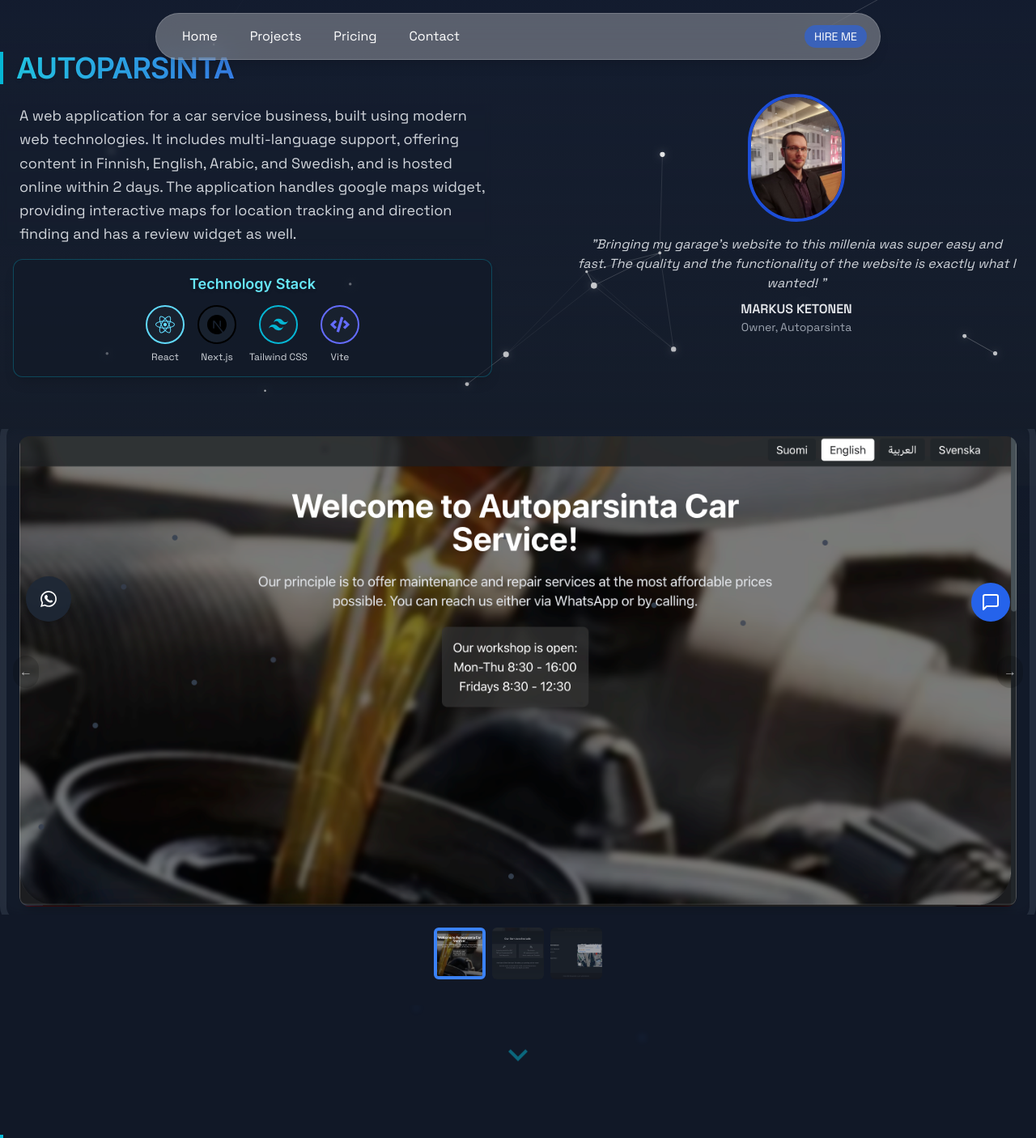
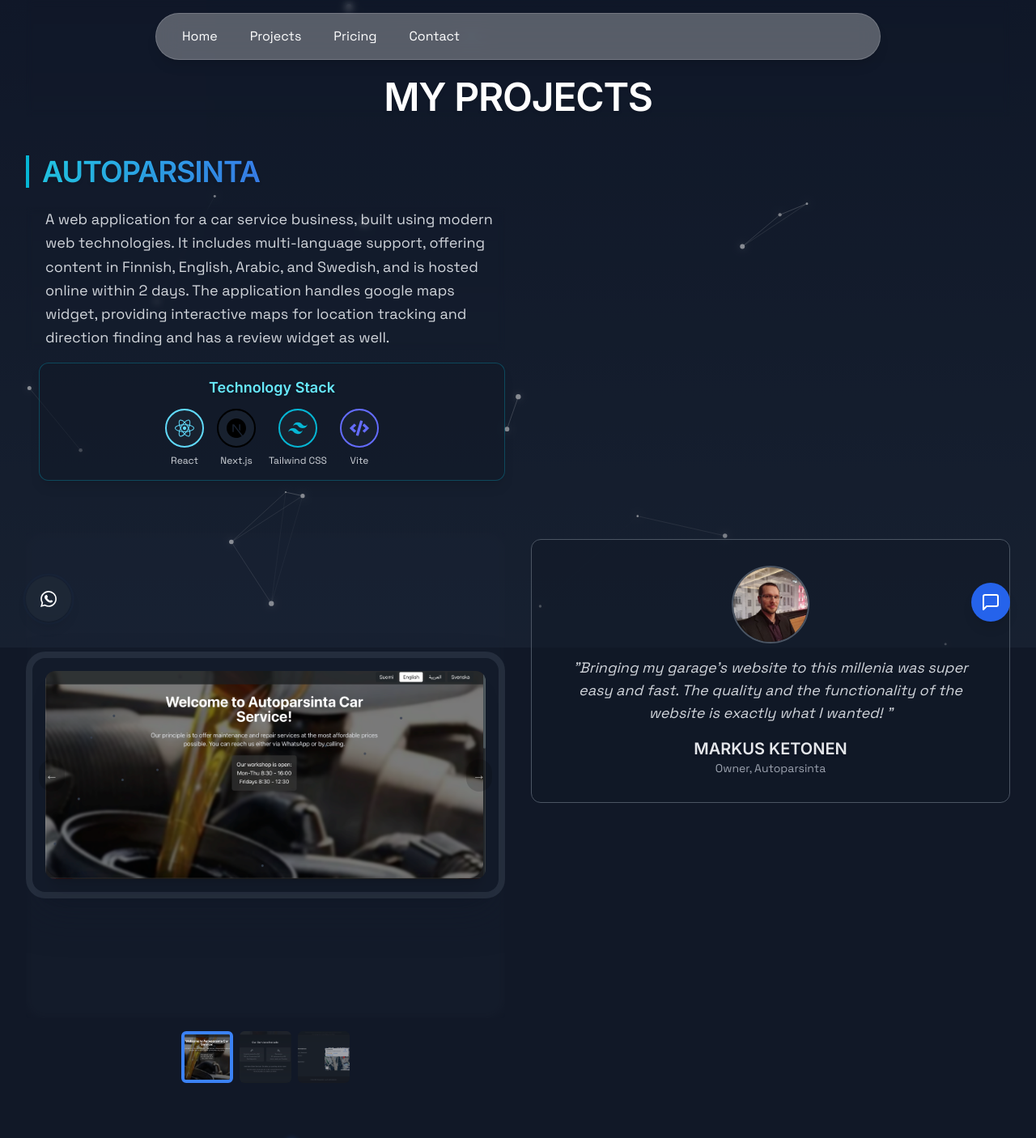
Before and after one commit to GloryMighty/PersonalWebsite, a Next.js app: page /projects in a window 1280 px wide. Shown: the top 1406 px of the page at 81% size. Built offline with nearby package versions, Linux system fonts and the light colour scheme.

Commit message:
Deployment

```diff
--- /dev/null
+++ b/app/contact/page.tsx
@@ -0,0 +1,89 @@
+"use client"
+
+import React from 'react';
+import { Github, Linkedin, Twitter, Mail } from "lucide-react"
+import SocialLinksWidget from '@/components/SocialLinksWidget';
+
+// Custom WhatsApp icon component
+const WhatsAppIcon: React.FC<{ className?: string }> = ({ className }) => (
+  <svg
+    xmlns="http://www.w3.org/2000/svg"
+    viewBox="0 0 24 24"
+    fill="currentColor"
+    className={className}
+  >
+    <path d="M12.04 2c-5.46 0-9.91 4.45-9.91 9.91 0 1.75.46 3.45 1.32 4.95L2.05 22l5.25-1.38c1.45.79 3.08 1.21 4.74 1.21 5.46 0 9.91-4.45 9.91-9.91 0-2.65-1.03-5.14-2.9-7.01A9.815 9.815 0 0 0 12.04 2zm.01 1.67c2.2 0 4.26.86 5.82 2.42a8.225 8.225 0 0 1 2.41 5.83c0 4.54-3.7 8.23-8.24 8.23-1.48 0-2.93-.39-4.19-1.15l-.3-.18-3.12.82.83-3.04-.2-.32a8.188 8.188 0 0 1-1.26-4.38c.01-4.54 3.7-8.23 8.25-8.23zM8.53 7.33c-.16 0-.43.06-.66.31-.22.25-.87.86-.87 2.07 0 1.21.88 2.38 1 2.54.12.15 1.75 2.67 4.3 3.66.59.26 1.05.41 1.41.52.59.19 1.13.16 1.56.1.48-.07 1.47-.6 1.67-1.18.2-.58.2-1.07.14-1.18s-.22-.15-.47-.26-.88-.43-1.1-.48c-.22-.05-.38-.07-.54.06-.16.14-.62.48-.76.58-.14.1-.29.12-.54 0-.25-.14-1.05-.39-1.99-1.23-.74-.66-1.23-1.47-1.38-1.72-.14-.25-.02-.38.11-.51.12-.12.25-.33.38-.49.12-.16.16-.28.22-.47.05-.19.03-.36-.02-.47s-.54-1.31-.76-1.8c-.2-.47-.41-.41-.54-.42z" />
+  </svg>
+)
+
+// Social links data for contact page
+const socialLinks = [
+  {
+    icon: <WhatsAppIcon className="w-6 h-6" />,
+    href: "https://wa.me/358451333953",
+    label: "WhatsApp",
+    color: "hover:text-green-500",
+  },
+  {
+    icon: <Github className="w-6 h-6" />,
+    href: "https://github.com/GloryMighty",
+    label: "GitHub",
+    color: "hover:text-gray-300",
+  },
+  {
+    icon: <Linkedin className="w-6 h-6" />,
+    href: "https://linkedin.com/in/viacheslav-mamatov-61169032b/",
+    label: "LinkedIn",
+    color: "hover:text-blue-400",
+  },
+  {
+    icon: <Twitter className="w-6 h-6" />,
+    href: "https://twitter.com/allhopeisgo",
+    label: "Twitter",
+    color: "hover:text-blue-300",
+  },
+  {
+    icon: <Mail className="w-6 h-6" />,
+    href: "mailto:mamatovviacheslav@gmail.com",
+    label: "Email",
+    color: "hover:text-red-400",
+  },
+];
+
+export default function ContactPage() {
+  return (
+    <div className="min-h-screen bg-gradient-to-br from-white to-blue-50 dark:from-gray-900 dark:to-black py-12 px-4 pt-24">
+      <div className="max-w-5xl mx-auto text-center">
+        <h1 className="text-3xl md:text-4xl font-bold mb-12
+          text-transparent bg-clip-text bg-gradient-to-r from-blue-600 to-purple-600">
+          Contact me
+        </h1>
+
+        {/* Horizontal Social Links */}
+        <div className="flex justify-center space-x-4 mb-16">
+          {socialLinks.map((link) => (
+            <a
+              key={link.label}
+              href={link.href}
+              target="_blank"
+              rel="noopener noreferrer"
+              className={`
+                p-3
+                bg-white dark:bg-gray-800
+                rounded-full
+                shadow-lg
+                ${link.color}
+                transition-all
+                duration-300
+                hover:scale-110
+              `}
+            >
+              {link.icon}
+              <span className="sr-only">{link.label}</span>
+            </a>
+          ))}
+        </div>
+      </div>
+    </div>
+  );
+}
--- a/app/projects/page.tsx
+++ b/app/projects/page.tsx
@@ -11,7 +11,6 @@
 import ConstellationBackground from "@/components/ConstellationBackground"
 import ChatWidget from "@/components/ChatWidget"
 import SocialLinksWidget from "@/components/SocialLinksWidget"
-import Shevrons from "@/components/Shevrons"
 import TechStack from "@/components/TechStack"
 
 // Project data and types
@@ -105,14 +104,6 @@
       image: "/Testimonials/PDF.png"
     }
   },
-  {
-    id: 4,
-    title: "My Introduction",
-    description: 'Just me',
-    images: [
-      "/MyIntroduction/me.png",
-    ]
-  },
 ]
 
 // Define consistent project styles with consistent, descriptive naming
@@ -196,7 +187,7 @@
   handleThumbnailClick: (projectId: number, imageSrc: string) => void,
   isLastProject?: boolean
 }) => {
-  // Determine project-specific styles
+  // Unified project style
   const projectStyle = PROJECT_STYLES.PVLOGIX
 
   // Track current image index
@@ -218,7 +209,7 @@
       {/* Content Section */}
       <div className="flex mb-8">
         {/* Left Column: Text and Stack */}
-        <div className="w-1/2 pr-8 space-y-4 relative group pl-4">
+        <div className="w-full space-y-4 relative group pl-4">
           <h2 className={`
             text-4xl font-bold tracking-tight
             bg-clip-text text-transparent
@@ -248,30 +239,6 @@
 
           {project.stack && (
             <TechStack stack={project.stack} />
-          )}
-        </div>
-
-        {/* Right Column: Testimonial */}
-        <div className="w-1/2 pl-8 flex flex-col justify-center">
-          {project.testimonial && (
-            <div className="bg-blue-1000/30 rounded-xl p-6 ml-4 flex flex-col items-center">
-              <Image
-                src={project.testimonial.image}
-                alt={project.testimonial.author}
-                width={120}
-                height={120}
-                className="rounded-full mb-4 border-4 border-blue-700"
-              />
-              <div className="text-center">
-                <p className="italic text-gray-300 mb-2">"{project.testimonial.text}"</p>
-                <div>
-                  <span className="font-semibold text-gray-200">{project.testimonial.author}</span>
-                  {project.testimonial.role && (
-                    <p className="text-sm text-gray-400">{project.testimonial.role}</p>
-                  )}
-                </div>
-              </div>
-            </div>
           )}
         </div>
       </div>
@@ -341,111 +308,82 @@
   )
 }
 
+// Project Testimonial Component
+const ProjectTestimonial = ({ testimonial }: { testimonial?: Project['testimonial'] }) => {
+  if (!testimonial) return null
+
+  return (
+    <motion.div
+      initial={{ opacity: 0, x: 50 }}
+      whileInView={{ opacity: 1, x: 0 }}
+      transition={{ duration: 0.5 }}
+      viewport={{ once: true }}
+      className="bg-gray-900/50 rounded-xl p-6 sm:p-8 border border-gray-600 hover:shadow-lg transition-all duration-300 flex flex-col items-center"
+    >
+      {testimonial.image && (
+        <div className="w-24 h-24 rounded-full overflow-hidden mb-4 border-2 border-gray-600">
+          <Image
+            src={testimonial.image}
+            alt={`${testimonial.author}'s profile`}
+            width={96}
+            height={96}
+            className="object-cover w-full h-full"
+          />
+        </div>
+      )}
+      <div className="text-center">
+        <p className="text-base sm:text-lg text-gray-300 italic mb-4">
+          "{testimonial.text}"
+        </p>
+        <div>
+          <h3 className="text-xl font-bold text-gray-200">
+            {testimonial.author}
+          </h3>
+          {testimonial.role && (
+            <p className="text-sm text-gray-400">
+              {testimonial.role}
+            </p>
+          )}
+        </div>
+      </div>
+    </motion.div>
+  )
+}
+
 // Main Projects Page Component
 const ProjectsPage = () => {
   const [selectedImages, setSelectedImages] = useState<{[key: number]: string}>({})
-  const [currentProjectIndex, setCurrentProjectIndex] = useState(0)
-  const projectContainerRef = useRef<HTMLDivElement>(null)
-  const scrollRef = useRef<HTMLDivElement>(null)
 
-  // Scroll to specific project
-  const scrollToProject = (index: number) => {
-    const projectElement = document.getElementById(`project-${projects[index].id}`);
-
-    if (projectElement) {
-      // Add an offset for the first project to prevent it from being too high
-      const offset = index === 0 ? 100 : 0; // 100px offset for the first project
-
-      window.scrollTo({
-        top: projectElement.offsetTop - offset,
-        behavior: 'smooth'
-      });
-
-      setCurrentProjectIndex(index);
-    }
-  };
-
-  // Handle scroll to update current project index
-  useEffect(() => {
-    const handleScroll = () => {
-      const projectContainer = projectContainerRef.current
-      if (projectContainer) {
-        const projectElements = projectContainer.querySelectorAll('.project-item')
-        const scrollPosition = window.scrollY
-
-        // Find the project currently in view
-        for (let i = 0; i < projectElements.length; i++) {
-          const element = projectElements[i] as HTMLElement
-          const elementTop = element.offsetTop
-          const elementHeight = element.offsetHeight
-
-          if (scrollPosition >= elementTop &&
-              scrollPosition < elementTop + elementHeight) {
-            setCurrentProjectIndex(i)
-            break
-          }
-        }
-      }
+  const handleFirstImage = (projectId: number, imageSrc: string) => {
+    setSelectedImages(prev => ({...prev, [projectId]: imageSrc}))
   }
 
-    window.addEventListener('scroll', handleScroll)
-    return () => window.removeEventListener('scroll', handleScroll)
-  }, [])
-
-  // Function to handle first image selection
-  const handleFirstImage = (projectId: number, imageSrc: string) => {
-    setSelectedImages(prev => ({
-      ...prev,
-      [projectId]: imageSrc
-    }))
+  const handleThumbnailClick = (projectId: number, imageSrc: string) => {
+    setSelectedImages(prev => ({...prev, [projectId]: imageSrc}))
   }
 
-  // Function to handle thumbnail click
-  const handleThumbnailClick = (projectId: number, imageSrc: string) => {
-    setSelectedImages(prev => ({
-      ...prev,
-      [projectId]: imageSrc
-    }))
-  }
+  return (
+    <div className="relative min-h-screen w-full overflow-x-hidden">
+      <ConstellationBackground className="opacity-50" />
+      <div className="container mx-auto px-4 sm:px-6 lg:px-8 relative z-5">
+        <motion.h1
+          initial={{ opacity: 0, y: 50 }}
+          animate={{ opacity: 1, y: 0 }}
+          transition={{ duration: 0.5 }}
+          className="text-3xl sm:text-4xl md:text-5xl font-bold text-center text-white mb-12 tracking-tight relative z-10"
+        >
+          <br />
+          <br />
 
-  // Get scroll progress
-  const { scrollYProgress } = useScroll()
+          MY PROJECTS
+        </motion.h1>
 
-  return (
-    <div className="projects-container relative">
-      {/* Constellation Background */}
-      <ConstellationBackground scrollYProgress={scrollYProgress} />
-
-      {/* Chat and Social Widgets */}
-      <ChatWidget />
-      <SocialLinksWidget />
-
-      {/* Projects Container */}
-      <motion.div
-        ref={projectContainerRef}
-        className="projects-wrapper flex flex-col items-center space-y-16 py-16"
-        initial="hidden"
-        animate="visible"
-        variants={{
-          hidden: { opacity: 0 },
-          visible: {
-            opacity: 1,
-            transition: {
-              staggerChildren: 0.3
-            }
-          }
-        }}
-      >
+        <div className="space-y-16 md:space-y-24">
           {projects.map((project, index) => (
             <React.Fragment key={project.id}>
-            <motion.div
-              id={`project-${project.id}`}
-              className={`project-item ${index === currentProjectIndex ? 'active' : ''}`}
-              variants={{
-                hidden: { opacity: 0, y: 50 },
-                visible: { opacity: 1, y: 0 }
-              }}
-            >
+              <div className="grid grid-cols-1 md:grid-cols-2 gap-8 items-center">
+                {/* Project Image Section */}
+                <div className="w-full">
                   <ProjectImageDisplay
                     project={project}
                     selectedImages={selectedImages}
@@ -453,53 +391,28 @@
                     handleThumbnailClick={handleThumbnailClick}
                     isLastProject={index === projects.length - 1}
                   />
-            </motion.div>
+                </div>
 
-            {/* Add navigation Shevrons between projects, except for the first project */}
-            {index > 0 && index < projects.length && (
-              <div className="flex flex-col items-center space-y-4 w-full py-8">
-                <div className="flex justify-between w-full px-24">
-                  <Shevrons
-                    direction="up"
-                    variant="triple"
-                    onClick={() => scrollToProject(index - 1)}
-                    className="opacity-50 hover:opacity-100 text-blue-300 hover:text-blue-500 transition-all duration-300 transform hover:-translate-y-2 scale-150"
-                    size={48}
-                  />
-                  <Shevrons
-                    direction="down"
-                    variant="triple"
-                    onClick={() => scrollToProject(index)}
-                    className="opacity-50 hover:opacity-100 text-blue-300 hover:text-blue-500 transition-all duration-300 transform hover:translate-y-2 scale-150"
-                    size={48}
-                  />
+                {/* Project Details or Testimonial Section */}
+                <div className="w-full">
+                  {project.testimonial ? (
+                    <ProjectTestimonial testimonial={project.testimonial} />
+                  ) : (
+                    <></>
+                  )}
                 </div>
-                <div className="w-full h-0.5 bg-gradient-to-r from-transparent via-blue-500/50 to-transparent"></div>
               </div>
-            )}
+
+              {/* Add separator between projects, except for the last one */}
+              {index < projects.length - 1 && <ProjectSeparator />}
             </React.Fragment>
           ))}
-      </motion.div>
+        </div>
+      </div>
 
-      {/* VAI Questions Section */}
-      <div className="w-full flex flex-col items-center justify-center py-8 space-y-4">
-        <p className="text-xl text-blue-300 hover:text-blue-500 transition-colors duration-300 cursor-pointer">
-          Have more questions? Ask VAI!
-        </p>
-        <Shevrons
-          direction="right"
-          variant="triple"
-          className="opacity-50 hover:opacity-100 text-blue-300 hover:text-blue-500 transition-all duration-300 transform hover:translate-x-2 scale-150"
-          size={48}
-        />
-      </div>
-      <footer className="container mx-auto px-4 py-8 text-center">
-        <div className="content-glass p-4 backdrop-blur-md max-w-xl mx-auto">
-          <p className="tech-text text-sm text-blue-200">
-            2025 Viacheslav Mamatov. All rights reserved.
-          </p>
-        </div>
-      </footer>
+      <ChatWidget />
+      <SocialLinksWidget />
+      <CopyrightFooter />
     </div>
   )
 }
--- a/components/ConstellationBackground.tsx
+++ b/components/ConstellationBackground.tsx
@@ -51,7 +51,13 @@
 const mobileBaseAlpha = isMobile ? MOBILE_BASE_ALPHA : BASE_ALPHA
 const mobileConnectionAlpha = isMobile ? MOBILE_CONNECTION_ALPHA : CONNECTION_ALPHA
 
-const ConstellationBackground: React.FC<{ scrollYProgress: any }> = ({ scrollYProgress }) => {
+const ConstellationBackground: React.FC<{
+  scrollYProgress?: any,
+  className?: string
+}> = ({
+  scrollYProgress,
+  className = ''
+}) => {
   const canvasRef = useRef<HTMLCanvasElement>(null)
   const pointsRef = useRef<Point[]>([])
   const connectionsRef = useRef<Connection[]>([])
@@ -59,8 +65,10 @@
   const [dimensions, setDimensions] = useState({ width: 0, height: 0 })
   const animationFrameRef = useRef<number>()
 
-  // Parallax effect using useTransform
-  const y = useTransform(scrollYProgress, [0, 1], ['0%', '-25%']) // Adjust '-20%' to control parallax strength
+  // Optional parallax effect using useTransform
+  const y = scrollYProgress
+    ? useTransform(scrollYProgress, [0, 1], ['0%', '-25%'])
+    : { get: () => '0%' }
 
   // Initialize points with random positions. For mobile devices use less points and smaller sizes
   const initializePoints = (width: number, height: number) => {
@@ -70,8 +78,8 @@
       vx: (Math.random() - 0.5) * mobilePointSpeed,
       vy: (Math.random() - 0.5) * mobilePointSpeed,
       radius: Math.random() * 3 + 1, // Increased star size
-      alpha: Math.random() * 0.3 + BASE_ALPHA,
-      targetAlpha: Math.random() * 0.3 + BASE_ALPHA,
+      alpha: Math.random() * 0.3 + mobileBaseAlpha,
+      targetAlpha: Math.random() * 0.3 + mobileBaseAlpha,
     }))
   }
 
@@ -237,20 +245,27 @@
   }, [dimensions])
 
   return (
-    <div className="fixed inset-0 w-full h-full -z-10">
-      <motion.canvas
+    <motion.div
+      style={{
+        position: 'fixed',
+        top: 0,
+        left: 0,
+        width: '100%',
+        height: '100%',
+        zIndex: -1,
+        y: y.get()
+      }}
+      className={`absolute inset-0 overflow-hidden ${className}`}
+    >
+      <canvas
         ref={canvasRef}
-        className="w-full h-full"
         style={{
-          mixBlendMode: 'lighten',
-          y: y,
+          width: '100%',
+          height: '100%',
+          position: 'absolute'
         }}
       />
-      <div
-        className="absolute inset-0 bg-gradient-to-b from-transparent to-gray-900/50"
-        style={{ mixBlendMode: 'multiply' }}
-      />
-    </div>
+    </motion.div>
   )
 }
 
--- a/components/Toolbar.tsx
+++ b/components/Toolbar.tsx
@@ -41,20 +41,6 @@
         ))}
       </div>
 
-      {/* Language Selector and Hire Me Button */}
-      <div className="flex items-center space-x-2">
-        {/* Hire Me Button */}
-        <Link
-          href="https://forms.gle/B5GSjnyMojGHasZRA"
-          target="_blank"
-          rel="noopener noreferrer"
-          className="bg-blue-600/60 hover:bg-blue-700/70 text-white
-                     px-3 py-1 rounded-full text-sm
-                     transition-all duration-300 ease-in-out"
-        >
-          HIRE ME
-        </Link>
-      </div>
     </div>
   );
 };
```
Lines whose indentation alone changed are shown as unchanged.
